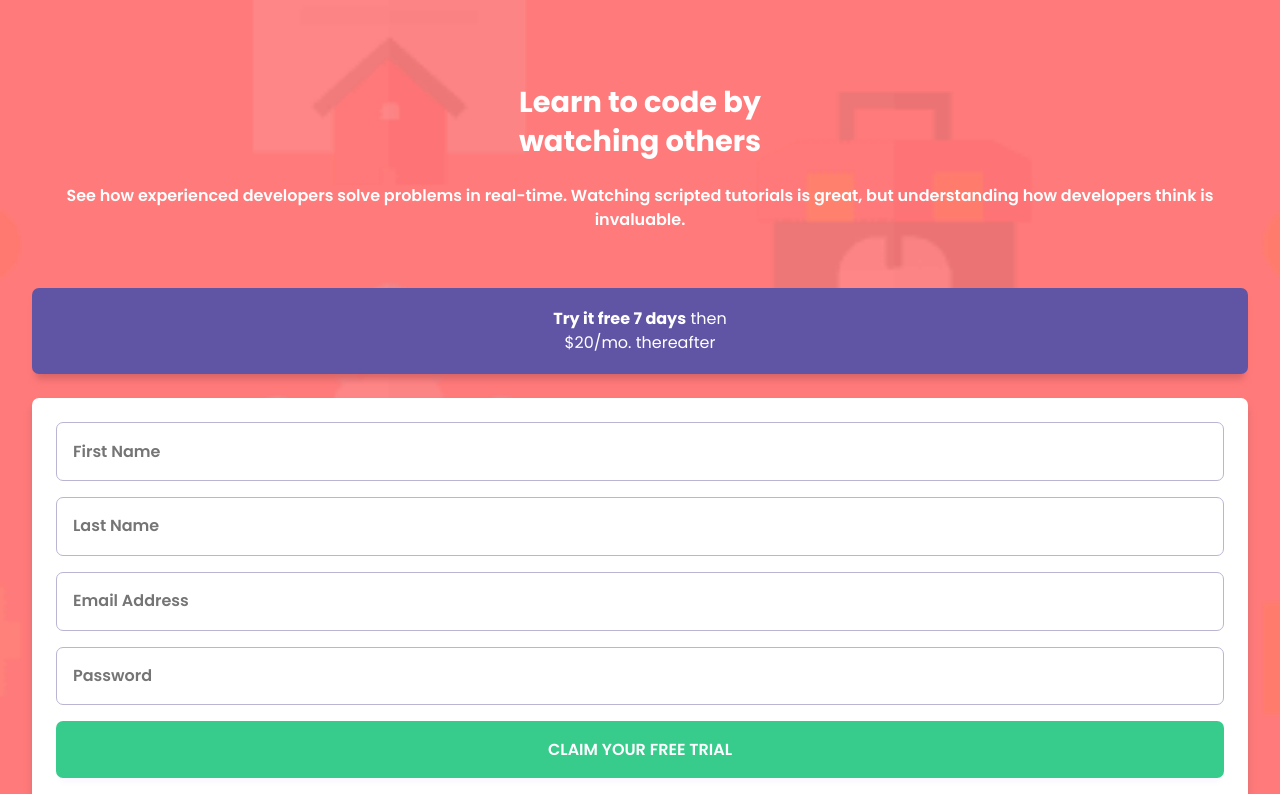
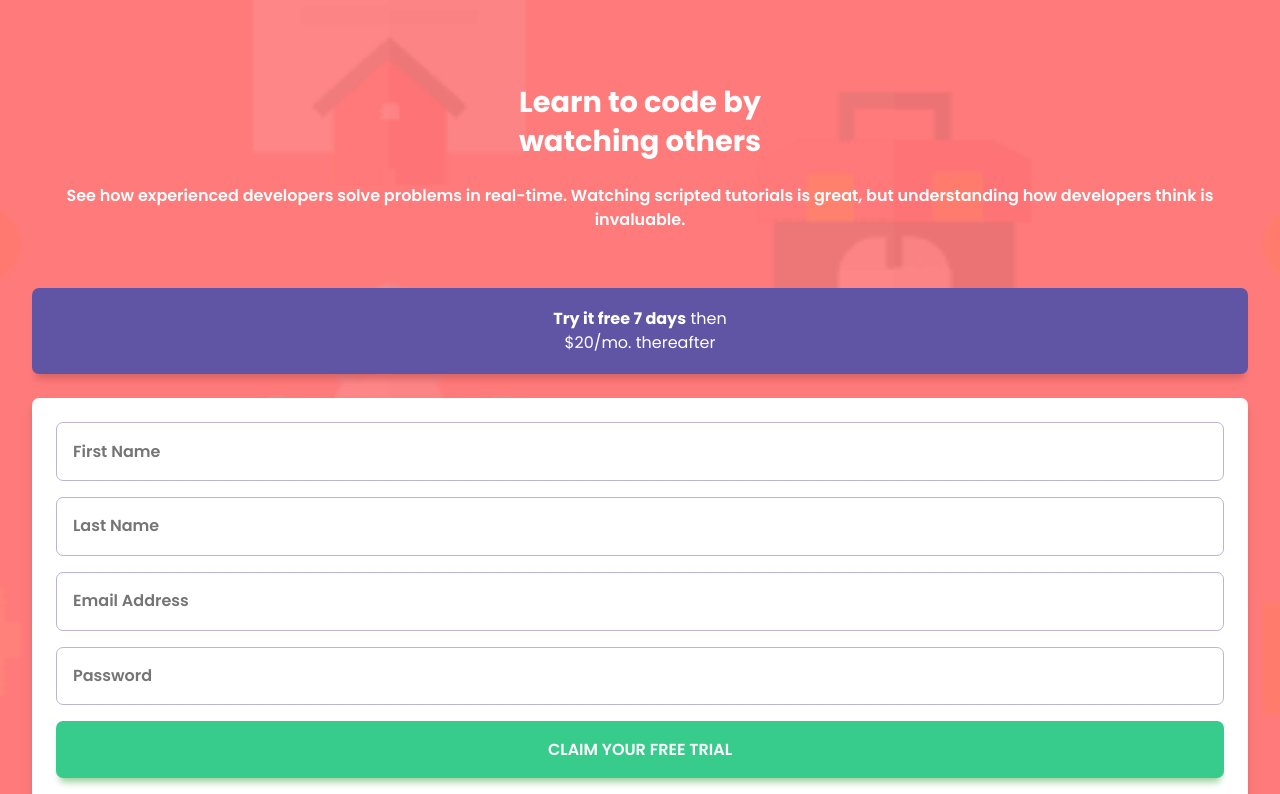
Before and after one commit to Nocks/intro-component-with-signup-form, a plain HTML site: page index.html in a window 1280 px wide. Shown: the top 794 px of the page. Drawn offline with Linux system fonts and the light colour scheme.

Commit message:
Footer top margin and button shadow colour

```diff
--- a/css/styles.scss
+++ b/css/styles.scss
@@ -128,9 +128,6 @@ input:focus {
           background-color: #fff;
           padding: 1.5em;
           border-radius: 0.438em;
-          // -webkit-box-shadow: 0px 9px 7px -4px rgba(88,86,97,1);
-          // -moz-box-shadow: 0px 9px 7px -4px rgba(88,86,97,1);
-          // box-shadow: 0px 9px 7px -4px rgba(88,86,97,1);
           -webkit-box-shadow: 0px 7px 7px 0px rgba(216,110,114,1);
           -moz-box-shadow: 0px 7px 7px 0px rgba(216,110,114,1);
           box-shadow: 0px 7px 7px 0px rgba(216,110,114,1);
@@ -161,12 +158,9 @@ input:focus {
                   font-weight: 600;
                   margin-top: 1em;
                   text-transform: uppercase;
-                  -webkit-box-shadow: 0px 8px 7px -4px rgba(248,248,255,1);
-                  -moz-box-shadow: 0px 8px 7px -4px rgba(248,248,255,1);
-                  box-shadow: 0px 8px 7px -4px rgba(248,248,255,1);
-                  // -webkit-box-shadow: 0px 8px 7px -4px rgba(56,204,140,1);
-                  // -moz-box-shadow: 0px 8px 7px -4px rgba(56,204,140,1);
-                  // box-shadow: 0px 8px 7px -4px rgba(56,204,140,1);
+                  -webkit-box-shadow: 0px 8px 7px -4px rgba(153,208,153,1);
+                  -moz-box-shadow: 0px 8px 7px -4px rgba(153,208,153,1);
+                  box-shadow: 0px 8px 7px -4px rgba(153,208,153,1);
                 }
             }
 
@@ -186,6 +180,7 @@ input:focus {
 
 
 footer {
+  margin-top: 2em;
 
   .attribution {
     font-size: 11px;
```
Also changed, not shown: css/styles.css, 1 other file.
